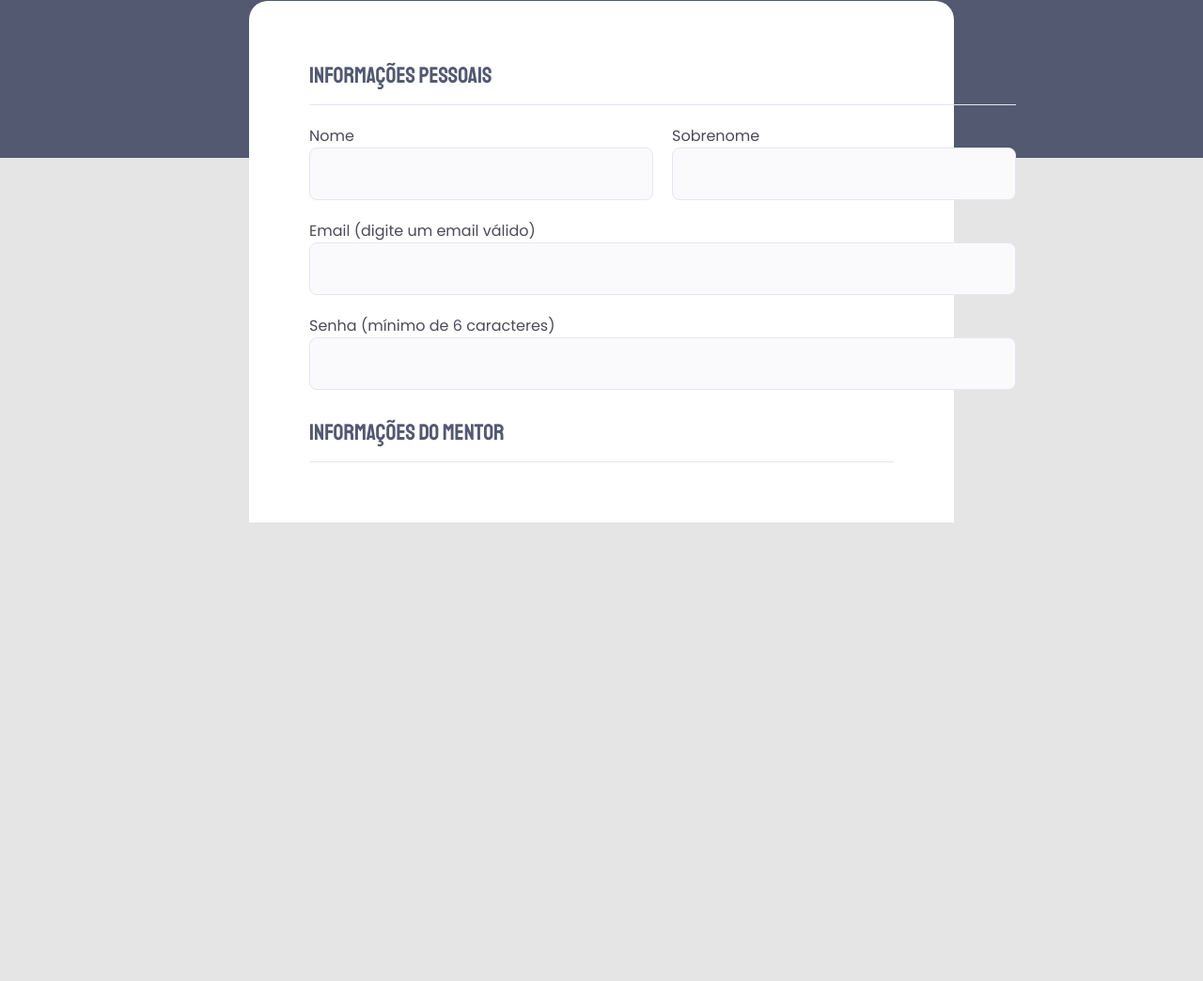
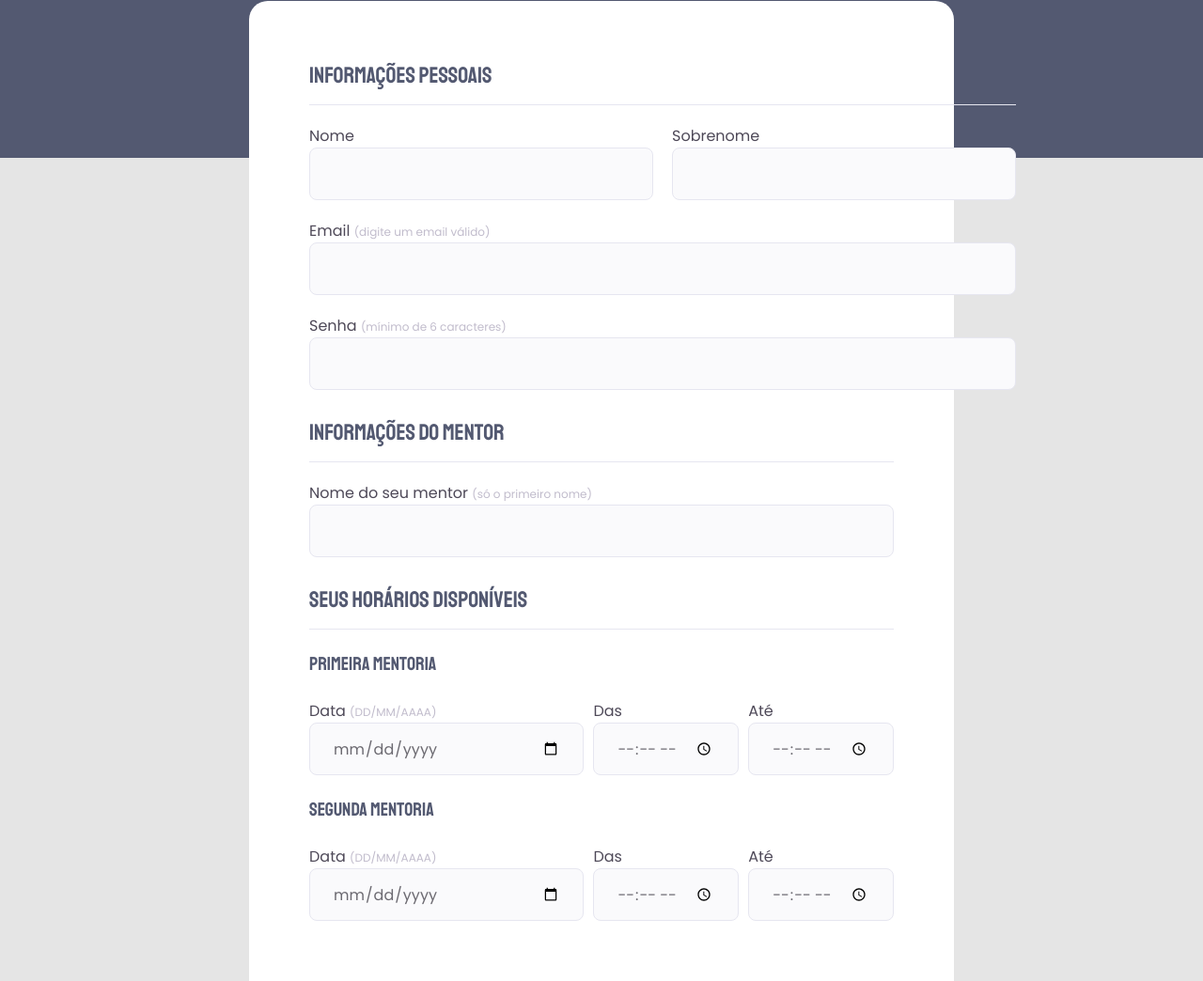
Before and after one commit to marcoantoniofranco/form-project1, a plain HTML site: page index.html in a window 1280 px wide. Shown: the part 268-1312 px from the top of the page at 94% size. Before the commit the page ends 824 px from the top, so only its background shows below. Drawn offline with Linux system fonts and the light colour scheme.

Commit message:
fix: Correção estilos

```diff
--- a/index.html
+++ b/index.html
@@ -58,6 +58,68 @@
         <fieldset>
           <div class="fieldset-wrapper">
             <legend>Informações do mentor</legend>
+
+            <div class="input-wrapper">
+              <label for="event-mentor"
+                >Nome do seu mentor <span>(só o primeiro nome)</span></label
+              >
+              <input type="text" id="event-mentor" />
+            </div>
+          </div>
+        </fieldset>
+
+        <fieldset>
+          <div class="fieldset-wrapper">
+            <legend>Seus horários disponíveis</legend>
+
+            <p class="subtitulo">Primeira mentoria</p>
+            <div class="col-3">
+              <div class="input-wrapper">
+                <label
+                  for="event-
+              first-mentorship"
+                  >Data <span>(DD/MM/AAAA)</span>
+                </label>
+                <input
+                  type="date"
+                  id="event-event-
+              first-mentorship"
+                />
+              </div>
+              <div class="input-wrapper">
+                <label for="event-mentor-time">Das</label>
+                <input type="time" id="event-mentor-time" />
+              </div>
+
+              <div class="input-wrapper">
+                <label for="event-mentor-time1">Até</label>
+                <input type="time" id="event-mentor-time1" />
+              </div>
+            </div>
+            <p class="subtitulo">Segunda mentoria</p>
+            <div class="col-3">
+              <div class="input-wrapper">
+                <label
+                  for="event-
+                first-mentorship1"
+                  >Data <span>(DD/MM/AAAA)</span></label
+                >
+                <input
+                  type="date"
+                  id="event-
+                first-mentorship1"
+                />
+              </div>
+              <div class="input-wrapper">
+                <label for="event-mentor-time3">Das</label>
+                <input type="time" id="event-mentor-time3" />
+              </div>
+
+              <div class="input-wrapper">
+                <label for="event-mentor-time4">Até</label>
+                <input type="time" id="event-mentor-time4" />
+              </div>
+            </div>
           </div>
         </fieldset>
       </form>
--- a/style.css
+++ b/style.css
@@ -100,7 +100,7 @@ fieldset legend {
 .input-wrapper {
   display: flex;
   flex-direction: column;
-  width: 100%;
+  /* width: 100%; */
 }
 
 .input-wrapper input {
@@ -117,9 +117,34 @@ fieldset legend {
 .col-2 {
   display: flex;
   gap: 20px;
+}
+
+.col-2 .input-wrapper {
   width: 100%;
 }
 
 .input-wrapper label {
   color: var(--cor-cinza1);
 }
+
+.subtitulo {
+  font-size: 2rem;
+  font-family: var(--font-secundaria);
+  color: var(--cor-cinza);
+  line-height: 34px;
+}
+
+.col-3 {
+  display: flex;
+  gap: 10px;
+}
+
+.col-3 > div:nth-child(1) {
+  width: 100%;
+}
+
+.fieldset-wrapper label span {
+  font-size: 1.2rem;
+  line-height: 20px;
+  color: #c1bccc;
+}
```
